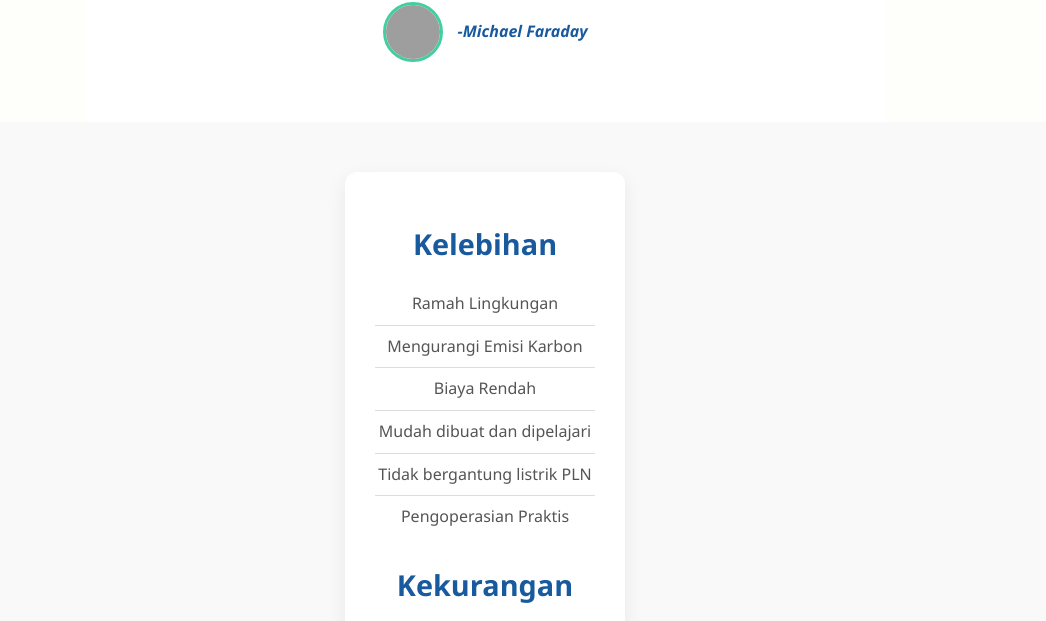
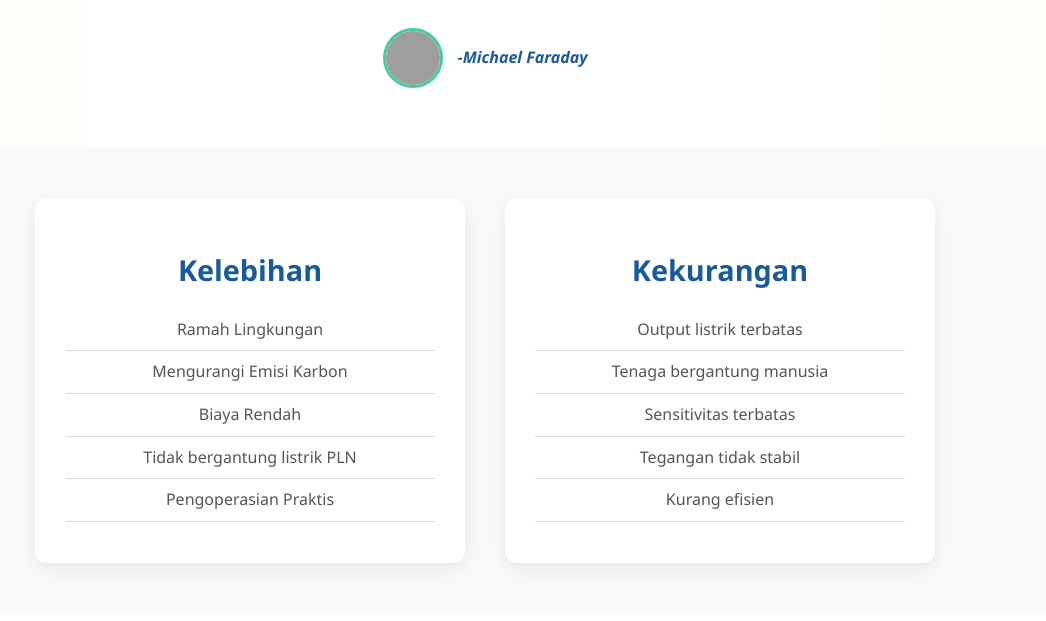
Before and after one commit to saffan4hp/hahcapek, a plain HTML site: page bismillah/index.html in a window 1280 px wide. Shown: the part 5248-5869 px from the top of the page, without its empty margins (155-1201 px from the left). Drawn offline with Linux system fonts and the light colour scheme; grey boxes are pictures that could not be loaded.

Commit message:
Update index.html

```diff
--- a/bismillah/index.html
+++ b/bismillah/index.html
@@ -1,4 +1,4 @@
-<!DOCTYPE html>
+H<!DOCTYPE html>
 <html lang="en">
 <head>
     <meta charset="UTF-8" />
@@ -334,40 +334,49 @@
         }
 
         /* Pro-Cons Section */
+
 #pro-cons {
+    padding: 50px 20px;
+    background: #f9f9f9;
+}
+
+.pro-cons-wrapper {
     display: flex;
     justify-content: center;
-            gap: 4rem;
-            padding: 50px 20px;
+    align-items: flex-start;
     flex-wrap: wrap;
-            background: #f9f9f9;
+    gap: 40px;
+    max-width: 900px;
+    margin: 0 auto;
 }
-        #pro-cons > div {
+
+.pro, .cons {
+    flex: 1 1 300px;
     background: white;
     padding: 25px 30px;
     border-radius: 12px;
     box-shadow: 0 6px 20px rgba(0,0,0,0.07);
-            width: 280px;
     text-align: center;
 }
-        #pro-cons h2 {
+
+.pro h2, .cons h2 {
     color: #185a9d;
     margin-bottom: 15px;
     font-size: 1.8rem;
 }
-        #pro-cons ul {
+
+.pro ul, .cons ul {
     list-style: none;
     padding-left: 0;
     color: #555;
 }
-        #pro-cons ul li {
+
+.pro ul li, .cons ul li {
     padding: 8px 0;
     border-bottom: 1px solid #ddd;
     font-weight: 500;
 }
-        #pro-cons ul li:last-child {
-            border-bottom: none;
-        }
+
 
         /* About Us Section */
         #about-us {
@@ -701,13 +710,13 @@
 
     <section id="pro-cons" aria-label="Pro and Cons">
         <div class="container">
+         <div class="pro-cons-wrapper">
             <div class="pro" tabindex="0">
                 <h2>Kelebihan</h2>
                 <ul>
                     <li>Ramah Lingkungan</li>
                     <li>Mengurangi Emisi Karbon</li>
                     <li>Biaya Rendah</li>
-                    <li>Mudah dibuat dan dipelajari</li>
                     <li>Tidak bergantung listrik PLN</li>
                     <li>Pengoperasian Praktis</li>
                 </ul>
@@ -721,6 +730,7 @@
                     <li>Tegangan tidak stabil</li>
                     <li>Kurang efisien</li>
                 </ul>
+            </div>
             </div>
         </div>
     </section>
```
Lines whose indentation alone changed are shown as unchanged.
